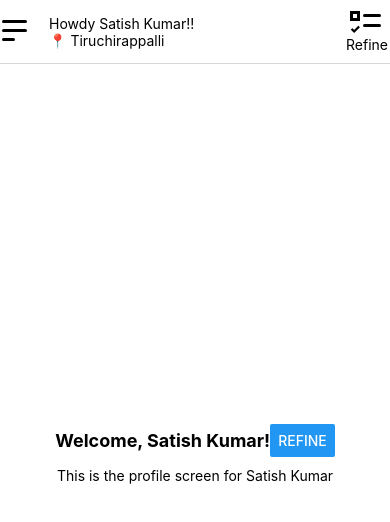
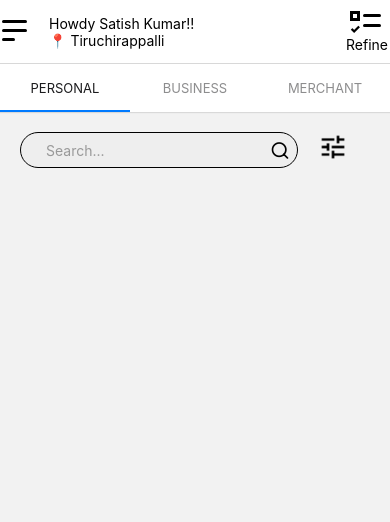
Before and after one commit to 111Satish/GOSocial, a React Native app: screen /Explore in a window 390 px wide. Shown: the top 522 px of the page. Built offline with nearby package versions, Linux system fonts and the light colour scheme.

Commit message:
Personal Business and merchant screen created, a search component created and implemented in all these pages

```diff
--- a/App.js
+++ b/App.js
@@ -100,14 +100,14 @@ const styles = StyleSheet.create({
     borderWidth:3,
     width: 10,
     height: 10,
-    backgroundColor: 'white', // Set the color of the square box
+    backgroundColor: 'white',
   },
   horizontalLine: {
     height: 3,
-    width: 18, // Set the width to 100% for a horizontal line
-    backgroundColor: 'black', // Set the color of the horizontal line
+    width: 18,
+    backgroundColor: 'black',
     margin: 3,
-    borderRadius:30, // Adjust the spacing between the square box and the check mark
+    borderRadius:30,
   },
   checkMark: {
     fontSize: 12,
--- /dev/null
+++ b/Components/search.js
@@ -0,0 +1,55 @@
+// SearchComponent.js
+
+import React, { useState } from 'react';
+import { View, TextInput, TouchableOpacity, StyleSheet } from 'react-native';
+import { Feather } from '@expo/vector-icons';
+
+const SearchComponent = () => {
+    //{ onSearch }
+//   const [searchText, setSearchText] = useState('');
+
+//   const handleSearch = () => {
+//     onSearch(searchText);
+ // };
+
+  return (
+    <View style={styles.searchContainer}>
+      <TextInput
+        style={styles.input}
+        placeholder="Search..."
+        placeholderTextColor="#999"
+        // onChangeText={(text) => setSearchText(text)}
+        // value={searchText}
+      />
+      <TouchableOpacity style={styles.searchButton}>
+        <Feather name="search" size={20} color="black" />
+      </TouchableOpacity>
+    </View>
+  );
+};
+
+const styles = StyleSheet.create({
+  searchContainer: {
+    flexDirection: 'row',
+    alignItems: 'center',
+    backgroundColor: '#eee',
+    borderRadius: 45,
+    paddingVertical: 2,
+    paddingHorizontal: 25,
+    borderWidth:1,
+    margin:10,
+    width:'75%'
+  },
+  input: {
+    flex: 1,
+    height: 30,
+    color: '#333',
+  },
+  searchButton: {
+    borderRadius: 10,
+    marginLeft: 5,
+    padding: 1,
+  },
+});
+
+export default SearchComponent;
--- /dev/null
+++ b/Screens/business.js
@@ -0,0 +1,18 @@
+import React from "react";
+import { View, Text, Button, Image} from "react-native";
+import SearchComponent from "../Components/search";
+const BusinessScreen = ()=>{
+    return(
+        <View style={{ flexDirection: 'column' }}>
+        <View style={{ flexDirection: 'row', margin: 10 }}>
+            <SearchComponent />
+            <Image
+                source={require('../assets/settingsIcon.png')}
+                style={{ width: 30, height: 30, margin: 10 }}
+            />
+        </View>
+    </View>
+    );
+};
+
+export default BusinessScreen;
--- a/Screens/explore.js
+++ b/Screens/explore.js
@@ -1,21 +1,24 @@
 import React from "react";
 import { Button, View, Text, StyleSheet } from "react-native";
 import { useNavigation } from "@react-navigation/native";
+import NavigationContainer from "@react-navigation/native";
+import { createMaterialTopTabNavigator } from "@react-navigation/material-top-tabs";
 
+import PersonalScreen from "./personal";
+import BusinessScreen from "./business";
+import MerchantScreen from "./merchant";
+
+const Tab = createMaterialTopTabNavigator();
 const ExploreScreen = () => {
-    const name = "Satish Kumar"
   const navigation = useNavigation();
   return (
-        <View style={styles.container}>
-        <View style={styles.headerContainer}>
-          <Text style={styles.headerText}>Welcome, {name}!</Text>
-          <Button
-            title="Refine"
-            onPress={() => navigation.navigate("Refine")}
-          />
-        </View>
-        <Text>This is the profile screen for {name}</Text>
-      </View>
+
+      <Tab.Navigator initialRouteName="Personal">
+        <Tab.Screen name="Personal" component={PersonalScreen} />
+        <Tab.Screen name="Business" component={BusinessScreen}/>
+        <Tab.Screen name="Merchant" component={MerchantScreen}/>
+      </Tab.Navigator>
+
 
   );
 };
--- /dev/null
+++ b/Screens/merchant.js
@@ -0,0 +1,19 @@
+import React from "react";
+import { View, Text, Button, Image } from "react-native";
+import SearchComponent from "../Components/search";
+
+const MerchantScreen = ()=>{
+    return(
+        <View style={{ flexDirection: 'column' }}>
+            <View style={{ flexDirection: 'row', margin: 10 }}>
+                <SearchComponent />
+                <Image
+                    source={require('../assets/settingsIcon.png')}
+                    style={{ width: 30, height: 30, margin: 10 }}
+                />
+            </View>
+        </View>
+    );
+};
+
+export default MerchantScreen
--- /dev/null
+++ b/Screens/personal.js
@@ -0,0 +1,28 @@
+import React from "react";
+import { View, Text, Button, StyleSheet, Image } from 'react-native';
+import { NavigationContainer } from "@react-navigation/native";
+import SearchComponent from "../Components/search";
+const PersonalScreen = () => {
+    // const handleSearch = (searchText) => {
+
+    //     console.log('Searching for:', searchText);
+    //   };
+
+    return (
+        <View style={{ flexDirection: 'column' }}>
+            <View style={{ flexDirection: 'row', margin:10 }}>
+                <SearchComponent/>
+                <Image
+                source={require('../assets/settingsIcon.png')}
+                style={{width:30, height:30, margin:10}}
+                />
+            </View>
+
+        </View>
+
+    );
+};
+
+
+
+export default PersonalScreen;
```
Also changed, not shown: package.json (+8 -1 lines), assets/settingsIcon.png (added), 1 other file (tests, documents, lock files or other folders). Lines whose indentation alone changed are shown as unchanged.
